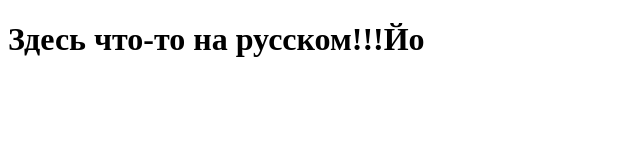
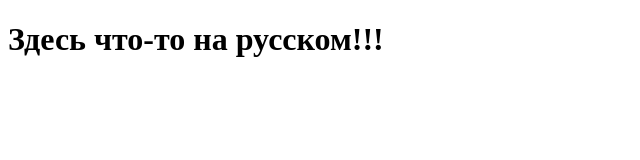
Before and after one commit to Donchick/sandbox, a website: page index.html in a window 1280 px wide. Shown: the full height of the page, 0-640 px from the left. Drawn offline with Linux system fonts and the light colour scheme.

Commit message:
experiment

```diff
--- a/index.html
+++ b/index.html
@@ -5,6 +5,6 @@
   <title>Hello from Donat's sandbox</title>
 </head>
 <body>
-<h1>Здесь что-то на русском!!!Йо</h1>
+<h1>Здесь что-то на русском!!!</h1>
 </body>
 </html>
```
